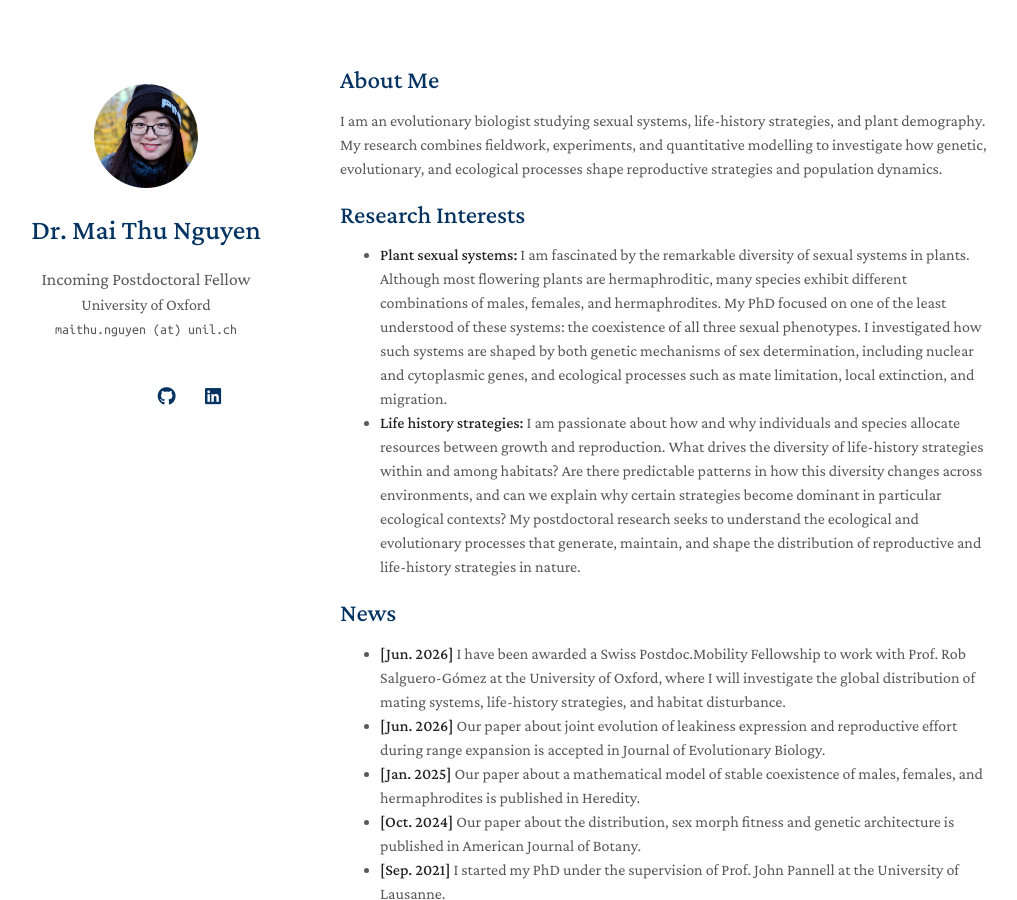
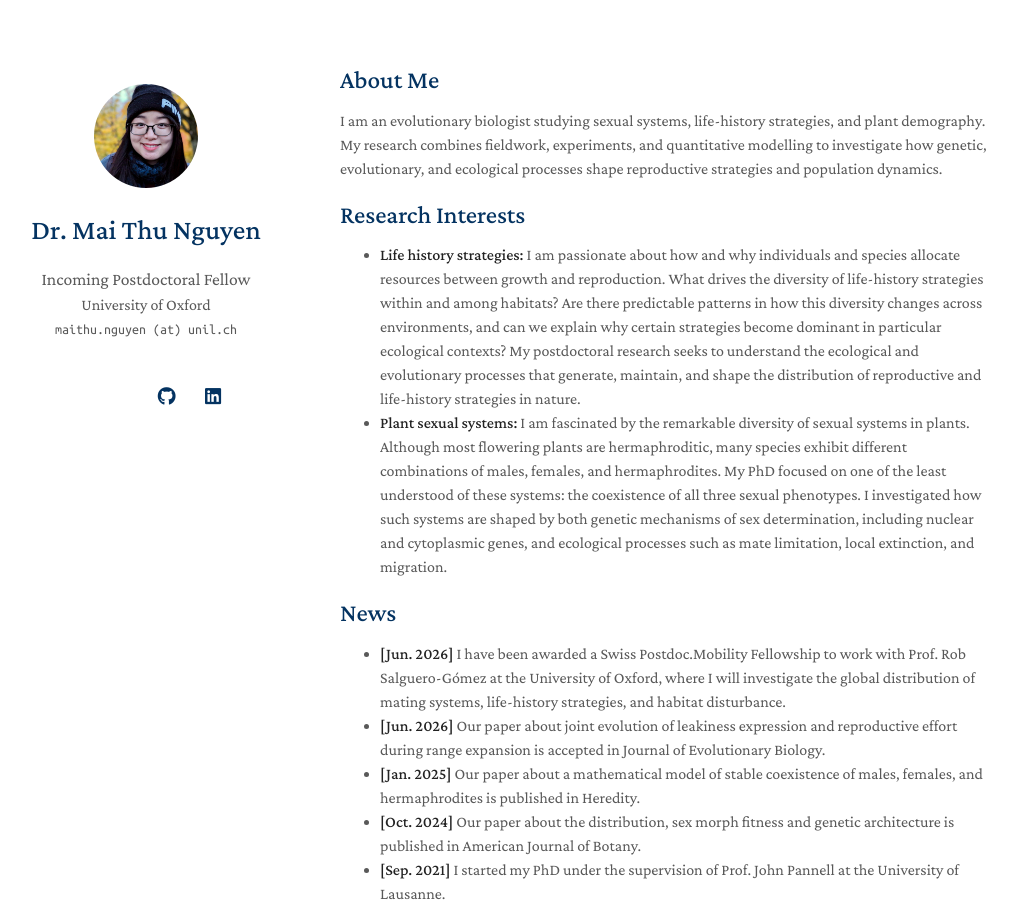
Before and after one commit to maithunguyen/maithunguyen.github.io, a Jekyll site: the page built from index.md, in a window 1280 px wide and 900 px high. Shown: the whole window, without its empty margins (130-1147 px from the left). Built offline with Jekyll 4.4.1, drawn with Linux system fonts in a browser that asks for light colours; nearby versions of some CDN libraries; a style sheet for code colours, icons or effects is not loaded; our own code applies the rules of GitHub Pages for plain Markdown files.

```diff
--- a/index.md
+++ b/index.md
@@ -8,8 +8,8 @@ I am an evolutionary biologist studying sexual systems, life-history strategies,
 
 ## Research Interests
 
+- **Life history strategies:** I am passionate about how and why individuals and species allocate resources between growth and reproduction. What drives the diversity of life-history strategies within and among habitats? Are there predictable patterns in how this diversity changes across environments, and can we explain why certain strategies become dominant in particular ecological contexts? My postdoctoral research seeks to understand the ecological and evolutionary processes that generate, maintain, and shape the distribution of reproductive and life-history strategies in nature.
 - **Plant sexual systems:** I am fascinated by the remarkable diversity of sexual systems in plants. Although most flowering plants are hermaphroditic, many species exhibit different combinations of males, females, and hermaphrodites. My PhD focused on one of the least understood of these systems: the coexistence of all three sexual phenotypes. I investigated how such systems are shaped by both genetic mechanisms of sex determination, including nuclear and cytoplasmic genes, and ecological processes such as mate limitation, local extinction, and migration.
-- **Life history strategies:** I am passionate about how and why individuals and species allocate resources between growth and reproduction. What drives the diversity of life-history strategies within and among habitats? Are there predictable patterns in how this diversity changes across environments, and can we explain why certain strategies become dominant in particular ecological contexts? My postdoctoral research seeks to understand the ecological and evolutionary processes that generate, maintain, and shape the distribution of reproductive and life-history strategies in nature.
 
 ## News
 - **[Jun. 2026]** I have been awarded a Swiss Postdoc.Mobility Fellowship to work with Prof. Rob Salguero-Gómez at the University of Oxford, where I will investigate the global distribution of mating systems, life-history strategies, and habitat disturbance.
```
